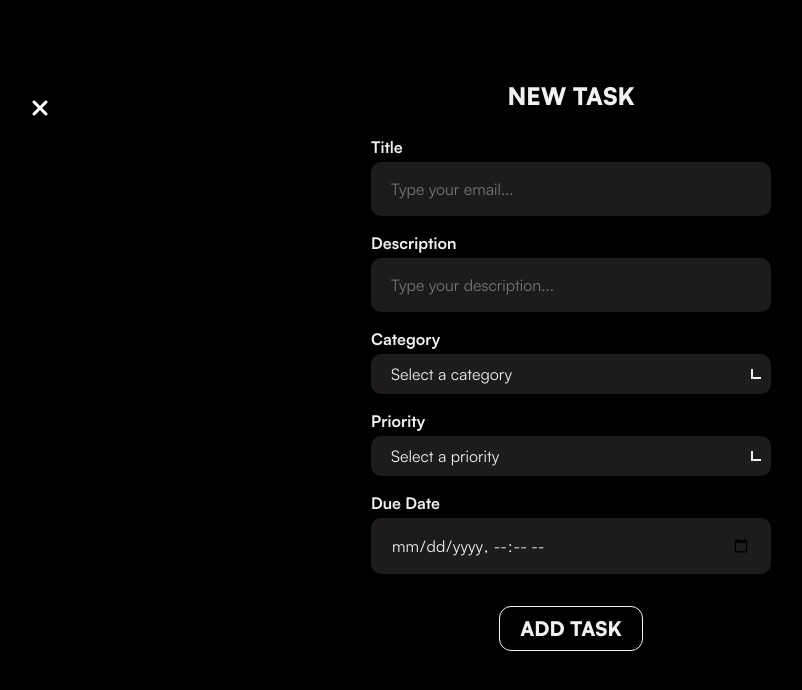
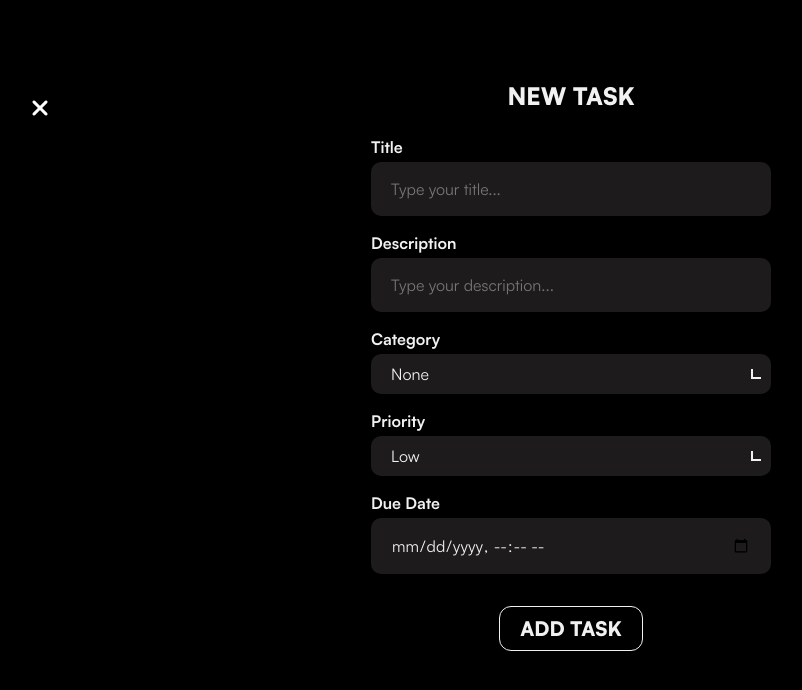
Before and after one commit to Clayy9/Clay_TDL, a PHP site: page /form.php in a window 1280 px wide. Shown: the top 690 px of the page, without its empty margins (69-871 px from the left). Run offline with PHP 8.4, Linux system fonts and the light colour scheme; the visitor is signed in with stand-in values (Sample User, id 1); data that the repository does not hold is empty; some libraries are stand-ins or nearby versions.

Commit message:
FIX Form

```diff
--- a/form.php
+++ b/form.php
@@ -31,19 +31,18 @@ include "config/connection.php";
             <form method="post" action="sv_form.php">
                 <h3>Title</h3>
                 <div class="inputForm">
-                    <input class="textField" type="text" name="task_name" id="task_name" placeholder="Type your email..."
-                        required />
+                    <input class="textField" type="text" name="task_name" id="task_name" placeholder="Type your title..." required />
                     </div>
                     <h3>Description</h3>
                     <div class="inputForm">
-                    <input class="textField" type="text" name="task_desc" id="task_desc" placeholder="Type your description..."
-                    required />
+                    <input class="textField" type="text" name="task_desc" id="task_desc" placeholder="Type your description..." />
                 </div>
                 <div class="inputForm">
                 <h3>Category</h3>
                     <div class="customSelect">
-                        <select name="category_id" id="category_id" required>
+                        <select name="category_id" id="category_id" >
                         <option value="" selected disabled>Select a category</option>
+                        <option value="0" default selected="selected">None</option>
                         <option value="1">Medic</option>
                         <option value="2">Meeting</option>
                         <option value="3">Sport</option>
@@ -56,9 +55,9 @@ include "config/connection.php";
                 <div class="inputForm">
                 <h3>Priority</h3>
                     <div class="customSelect">
-                        <select name="priority_id" id="priority_id" required>
+                        <select name="priority_id" id="priority_id">
                         <option value="" selected disabled>Select a priority</option>
-                        <option value="1">Low</option>
+                        <option value="1" default selected="selected">Low</option>
                         <option value="2">Medium</option>
                         <option value="3">High</option>
                         </select>
@@ -70,8 +69,7 @@ include "config/connection.php";
                     <div class="inputForm">
                     <h3>Due Date</h3>
                     <div class="inputForm">
-                        <input class="textField" type="datetime-local" name="task_date" id="task_date" placeholder="Type your email..."
-                            required />
+                        <input class="textField" type="datetime-local" name="task_date" id="task_date" />
                         </div>
                     </div>
                 </div>
```
Also changed, not shown: sv_form.php (+23 -1 lines), assets/images/category/Category=Default.png (added).
